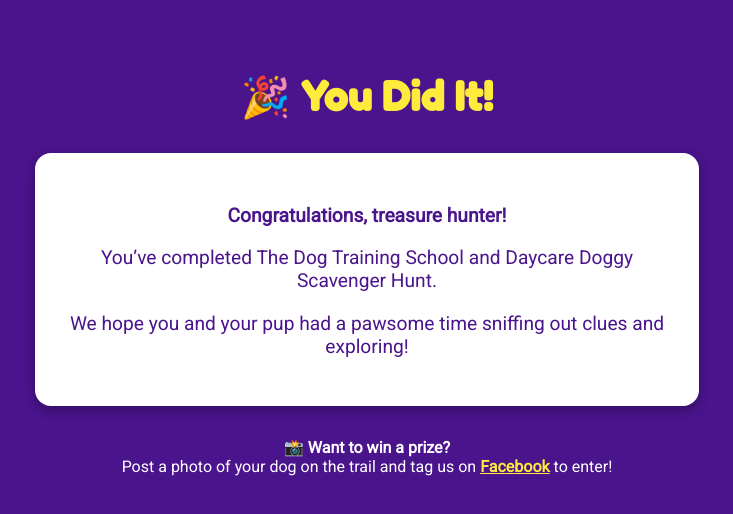
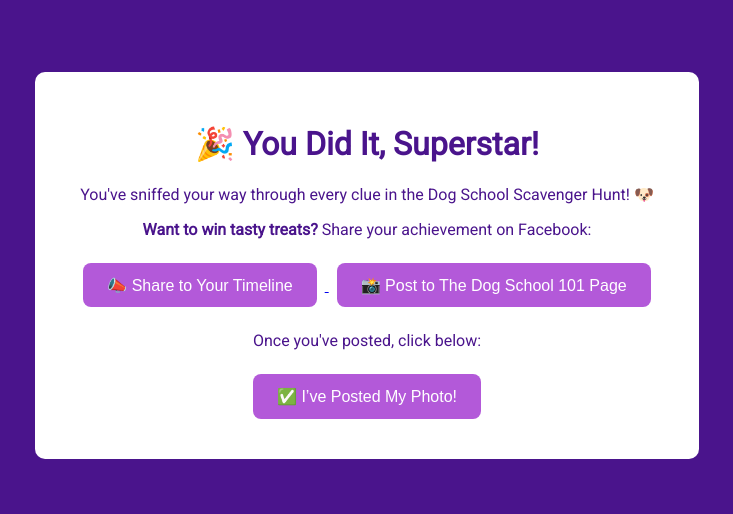
Before and after one commit to thedogschool101/scavenger-hunt-app, a plain HTML site: page congrats.html in a window 1280 px wide. Shown: the whole page, without its empty margins (273-1006 px from the left). Drawn offline with Linux system fonts and the light colour scheme.

Commit message:
Update congrats.html

```diff
--- a/congrats.html
+++ b/congrats.html
@@ -1,60 +1,90 @@
 <!DOCTYPE html>
 <html lang="en">
 <head>
-  <meta charset="UTF-8">
+  <meta charset="UTF-8" />
   <meta name="viewport" content="width=device-width, initial-scale=1.0">
-  <title>Congratulations - Dog Hunt</title>
-  <link href="https://fonts.googleapis.com/css2?family=Fredoka+One&family=Roboto&display=swap" rel="stylesheet">
+  <title>🎉 You Did It!</title>
+  <link href="https://fonts.googleapis.com/css2?family=Roboto&display=swap" rel="stylesheet">
   <style>
     body {
       font-family: 'Roboto', sans-serif;
       background-color: #4A148C;
-      color: #fff;
+      color: white;
       text-align: center;
       padding: 2rem;
     }
-    h1 {
-      font-family: 'Fredoka One', cursive;
-      color: #FFEB3B;
-      font-size: 2.5rem;
-      margin-top: 2rem;
-    }
-    .message-box {
-      background-color: #fff;
+    .card {
+      background: #fff;
       color: #4A148C;
       padding: 2rem;
-      border-radius: 16px;
+      border-radius: 10px;
       max-width: 600px;
       margin: 2rem auto;
-      box-shadow: 0px 4px 12px rgba(0,0,0,0.3);
     }
-    .message-box p {
-      font-size: 1.2rem;
-      margin-bottom: 1rem;
-    }
-    .share {
-      margin-top: 2rem;
+    button {
+      background-color: #B359D9;
+      color: white;
+      border: none;
+      padding: 0.8rem 1.5rem;
       font-size: 1rem;
-      color: #fff;
-    }
-    .share a {
-      color: #FFEB3B;
-      font-weight: bold;
-      text-decoration: underline;
+      border-radius: 8px;
+      margin: 0.5rem;
+      cursor: pointer;
     }
   </style>
 </head>
 <body>
-  <h1>🎉 You Did It!</h1>
-  <div class="message-box">
-    <p><strong>Congratulations, treasure hunter!</strong></p>
-    <p>You’ve completed The Dog Training School and Daycare Doggy Scavenger Hunt.</p>
-    <p>We hope you and your pup had a pawsome time sniffing out clues and exploring!</p>
+  <div class="card">
+    <h1>🎉 You Did It, Superstar!</h1>
+    <p>You've sniffed your way through every clue in the Dog School Scavenger Hunt! 🐶</p>
+    <p><strong>Want to win tasty treats?</strong> Share your achievement on Facebook:</p>
+
+    <a href="https://www.facebook.com/sharer/sharer.php?u=https://thedogschool101.co.uk&quote=I’ve completed the Dog Hunt! 🐾 Join the fun, sniff out clues, and fetch some laughs! 🐕‍🦺 Check out everything The Dog Training School offers: https://thedogschool101.co.uk 🐾 Play the hunt: https://thedogschool101.github.io/scavenger-hunt-app #DogHuntComplete @DogTrainingSchool101" target="_blank">
+      <button>📣 Share to Your Timeline</button>
+    </a>
+
+    <a href="https://www.facebook.com/DogTrainingSchool101" target="_blank">
+      <button>📸 Post to The Dog School 101 Page</button>
+    </a>
+
+    <p>Once you've posted, click below:</p>
+    <button onclick="confirmPosted()">✅ I’ve Posted My Photo!</button>
+
+    <div id="status"></div>
   </div>
 
-  <div class="share">
-    📸 <strong>Want to win a prize?</strong><br>
-    Post a photo of your dog on the trail and tag us on <a href="https://www.facebook.com/thedogschool101" target="_blank">Facebook</a> to enter!
-  </div>
+  <script src="https://www.gstatic.com/firebasejs/9.22.2/firebase-app-compat.js"></script>
+  <script src="https://www.gstatic.com/firebasejs/9.22.2/firebase-firestore-compat.js"></script>
+  <script>
+    const firebaseConfig = {
+      apiKey: "AIzaSyDeTF1VT20rZEUz_46SqIWqcNAmFRyb-YA",
+      authDomain: "doghuntapp.firebaseapp.com",
+      projectId: "doghuntapp",
+      storageBucket: "doghuntapp.appspot.com",
+      messagingSenderId: "516842466897",
+      appId: "1:516842466897:web:78d992f9fad6c9d5ad1270"
+    };
+    firebase.initializeApp(firebaseConfig);
+    const db = firebase.firestore();
+
+    async function confirmPosted() {
+      const email = localStorage.getItem("userEmail") || "unknown@anonymous.com";
+      try {
+        const snapshot = await db.collection("players").where("email", "==", email).get();
+        if (!snapshot.empty) {
+          const docRef = snapshot.docs[0].ref;
+          await docRef.update({
+            finished: true,
+            finished_time: new Date(),
+            photo_shared_confirmed: true
+          });
+          document.getElementById("status").textContent = "🎉 You're entered into the prize draw! Good luck, tail-wagger!";
+        }
+      } catch (err) {
+        document.getElementById("status").textContent = "🐾 Woof! Something went wrong. Try again later.";
+        console.error("Firebase update failed:", err);
+      }
+    }
+  </script>
 </body>
 </html>
```
